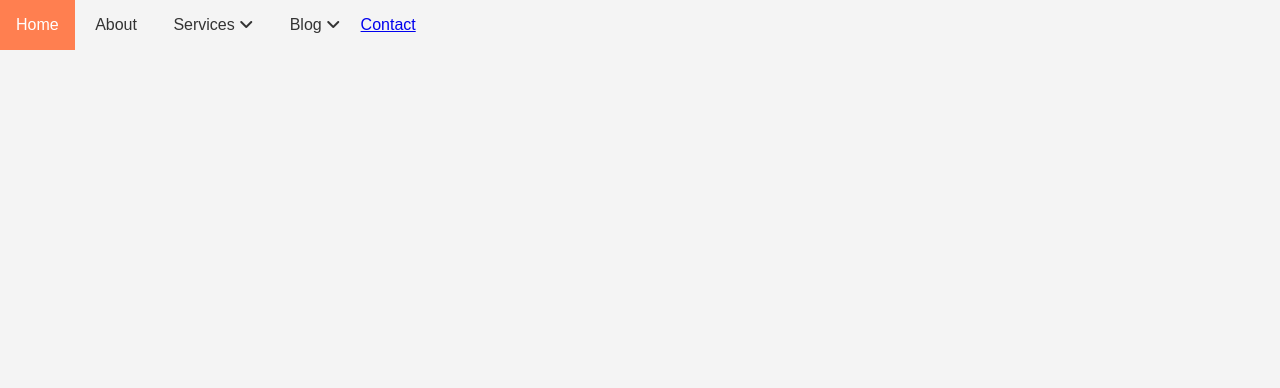
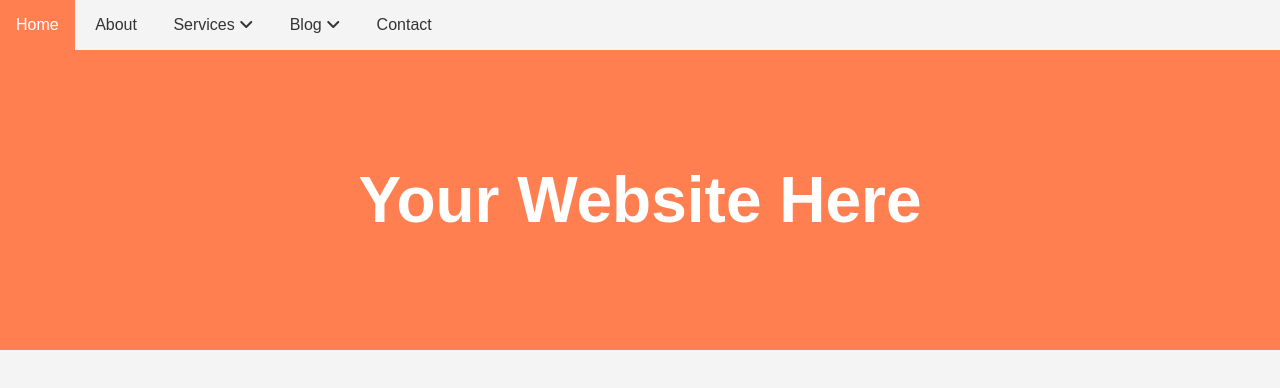
Before and after one commit to NavdeepTU/Websites, a plain HTML site: page Dropdown-Menu/index.html in a window 1280 px wide. Drawn offline with Linux system fonts and the light colour scheme.

Commit message:
added styling to the menu

```diff
--- a/Dropdown-Menu/index.html
+++ b/Dropdown-Menu/index.html
@@ -32,9 +32,13 @@
                     <li><a href="#">Design</a><span>13 Posts</span></li>
                 </ul>
             </li>
-            <l><a href="#">Contact</a></l>
+            <li><a href="#">Contact</a></li>
         </ul>
     </nav>
+
+    <header id="showcase">
+        <h1>Your Website Here</h1>
+    </header>
 
     <script src="https://kit.fontawesome.com/f88606959b.js" crossorigin="anonymous"></script>
 </body>
--- a/Dropdown-Menu/style.css
+++ b/Dropdown-Menu/style.css
@@ -1,3 +1,8 @@
+:root {
+    --primary-color: coral;
+    --secondary-color: chocolate;
+}
+
 * {
     margin: 0;
     padding: 0;
@@ -33,7 +38,7 @@ body {
 
 #navbar ul li:hover {
     cursor: pointer;
-    background: coral;
+    background: var(--primary-color);
     color: #fff;
 }
 
@@ -63,3 +68,33 @@ body {
     background: #e0e0e0;
     color: inherit;
 }
+
+#navbar ul li:hover ul li span {
+    float: right;
+    color: #fff;
+    background: var(--primary-color);
+    padding: 0.2rem 0.5rem;
+    text-align: center;
+    font-size: 0.8rem;
+    border-radius: 5px;
+}
+
+#navbar ul li:hover ul li:hover span {
+    background: var(--secondary-color);
+}
+
+#showcase {
+    display: flex;
+    flex-direction: column;
+    height: 300px;
+    align-items: center;
+    justify-content: center;
+    text-align: center;
+    padding: 0 2rem;
+    background: var(--primary-color);
+}
+
+#showcase h1 {
+    color: #fff;
+    font-size: 4rem;
+}
```
